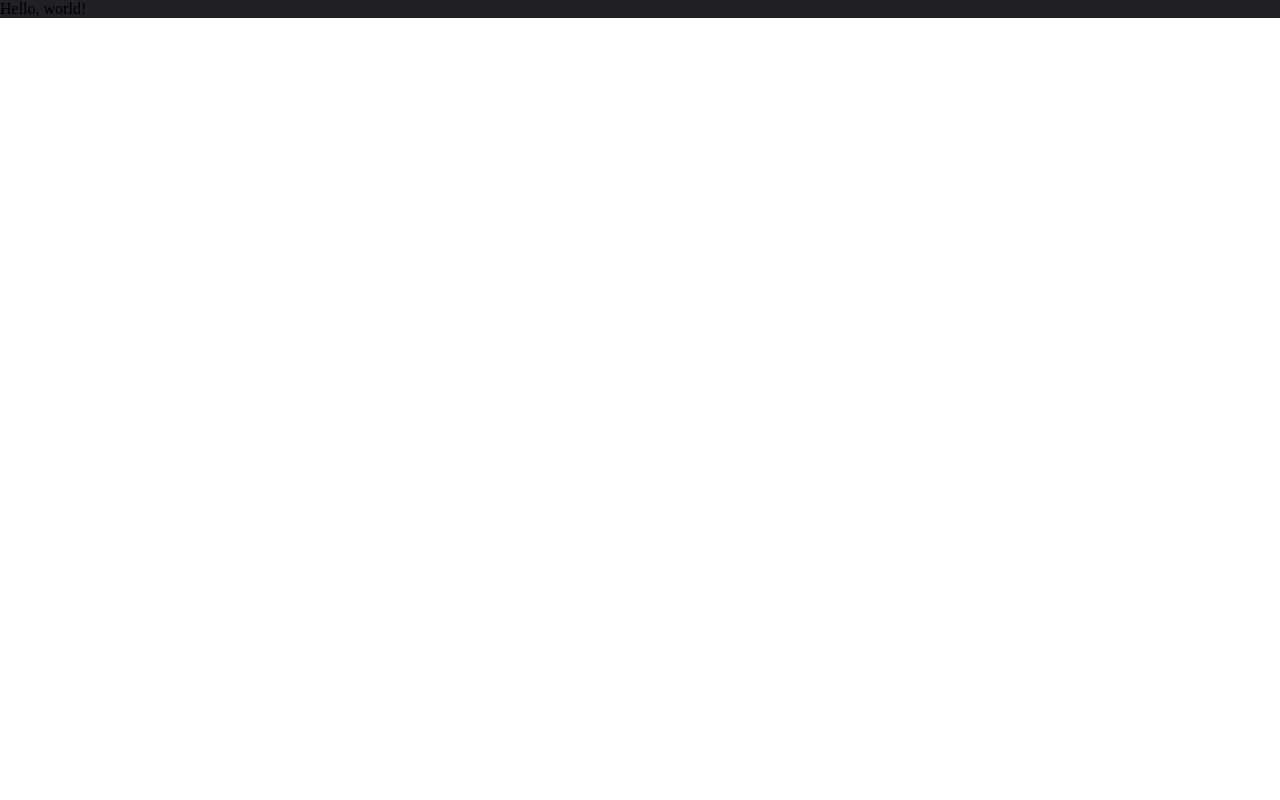
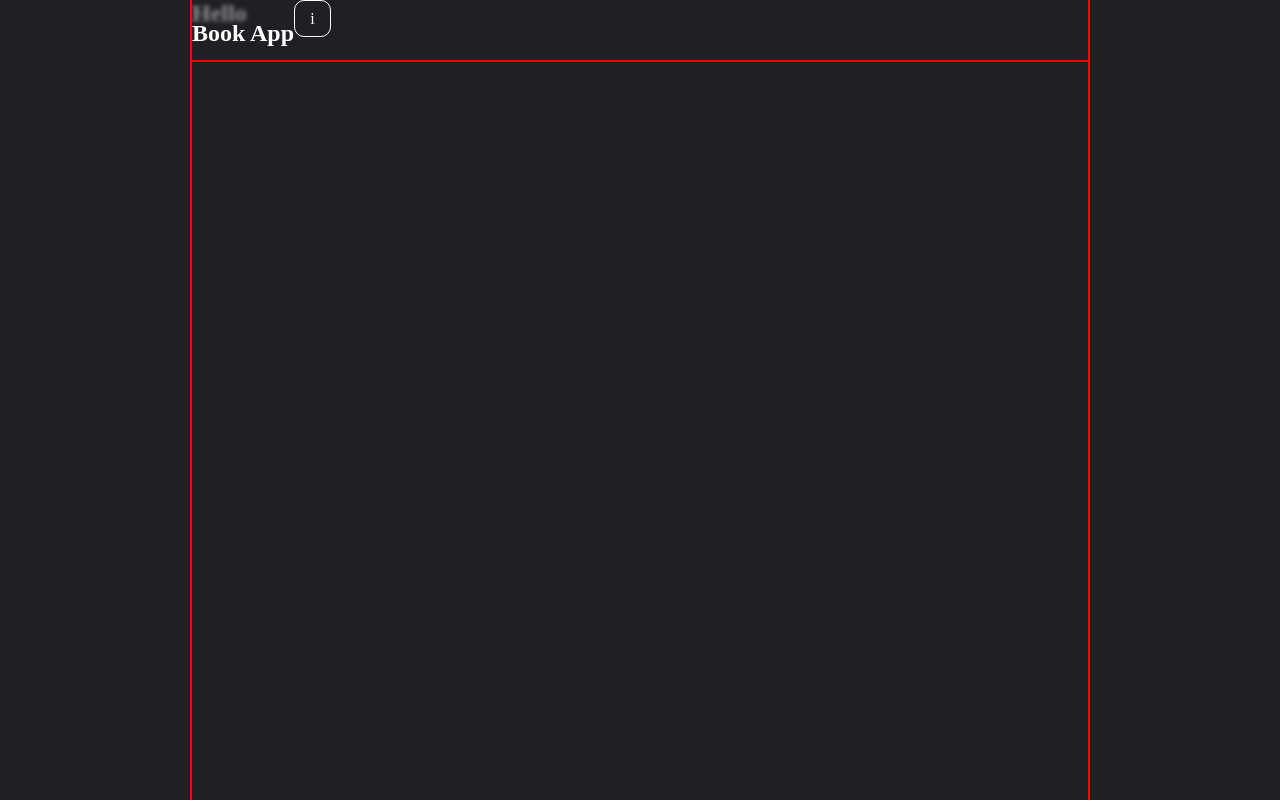
Before and after one commit to JoviRC/Control-Ingreso-React, a React (Create React App) app: page / in a window 1280 px wide. Built offline with nearby package versions, Linux system fonts and the light colour scheme.

Commit message:
nav-themes-icons-localStorage-breakePoints

```diff
--- a/package.json
+++ b/package.json
@@ -13,6 +13,7 @@
     "framer-motion": "^6.2.8",
     "react": "^17.0.2",
     "react-dom": "^17.0.2",
+    "react-icons": "^4.3.1",
     "react-router-dom": "^6.2.2",
     "react-scripts": "5.0.0",
     "styled-components": "^5.3.3",
--- /dev/null
+++ b/src/components/ButtonTheme.tsx
@@ -0,0 +1,22 @@
+import React from "react";
+import styled from "styled-components";
+import { BiMoon, BiSun } from "react-icons/bi";
+
+const ContainerIcon = styled.div`
+    display: flex;
+    justify-content: center;
+    align-items: center;
+    width: 35px;
+    height: 35px;
+    border-radius: 10px;
+    border: 1px solid ${(props) => props.theme.color.secundary};
+    background-color: ${(props) => props.theme.color.secundary};
+    outline: none;
+`;
+
+export const ButtonLight = () => {
+    return <ContainerIcon>x</ContainerIcon>;
+};
+export const ButtonDark = () => {
+    return <ContainerIcon>i</ContainerIcon>;
+};
--- a/src/components/NavBar.tsx
+++ b/src/components/NavBar.tsx
@@ -1,25 +1,58 @@
-import React, {memo,  useState } from "react";
-import styled, { ThemedStyledInterface } from "styled-components";
-import { Theme, lightTheme, darkTheme } from "../lib/Theme";
+import React, { memo } from "react";
+import styled from "styled-components";
+import { lightTheme, darkTheme } from "../lib/Theme";
+import { breakpoints } from "../lib/styledBreakPoints";
+import { ButtonDark, ButtonLight } from "../components/ButtonTheme";
 
-type NavBarProps = {
-    setTheme: React.Dispatch<React.SetStateAction<Theme>>;
-};
+const Nav = styled.nav`
+    overflow: hidden;
+    position: absolute;
+    margin: 0;
+    padding: 0;
+    background-color: ${(props) => props.theme.color.nav};
+    color: ${(props) => props.theme.color.secondary};
+    width: 70vw;
+    height: 60px;
+    outline: red 2px solid;
+    ${breakpoints("width", "vw", [{ 700: 95 }])};
+    backdrop-filter: blur(2px);
+`;
+const Box = styled.div`
+    display: flex;
+    flex-direction: row;
+`;
 
-function NavBar (props: any)  {
+function NavBar(props: any) {
     function setLightTheme() {
-        props.setTheme(lightTheme);
+        let themeMode = localStorage.getItem("theme");
+        if (themeMode === "dark" || themeMode === null) {
+            props.setTheme(lightTheme);
+            localStorage.setItem("theme", "light");
+        }
     }
     function setDarkTheme() {
-        props.setTheme(darkTheme);
+        let themeMode = localStorage.getItem("theme");
+        if (themeMode === "light" || themeMode === null) {
+            props.setTheme(darkTheme);
+            localStorage.setItem("theme", "dark");
+        }
     }
     return (
-        <div>
-            <h1>Book App</h1>
-            <button onClick={setLightTheme}>Light </button>
-            <button onClick={setDarkTheme}> Dark </button>
-        </div>
+        <Nav>
+            <Box>
+                <h1>Book App</h1>
+                {localStorage.getItem("theme") === "dark" ? (
+                    <div onClick={setLightTheme}>
+                        <ButtonLight />
+                    </div>
+                ) : (
+                    <div onClick={setDarkTheme}>
+                        <ButtonDark />
+                    </div>
+                )}
+            </Box>
+        </Nav>
     );
-};
+}
 
 export default memo(NavBar);
--- a/src/index.tsx
+++ b/src/index.tsx
@@ -1,4 +1,4 @@
-import React from "react";
+
 import ReactDOM from "react-dom";
 import { BrowserRouter } from "react-router-dom";
 import Router from "./lib/Routes";
--- a/src/lib/Routes.tsx
+++ b/src/lib/Routes.tsx
@@ -1,19 +1,38 @@
 import React from "react";
 import { Routes, Route } from "react-router-dom";
 import WebPage from "../pages";
-import { ThemeProvider } from "styled-components";
-import { darkTheme } from "../lib/Theme";
+import styled, { ThemeProvider } from "styled-components";
+import { darkTheme, lightTheme } from "../lib/Theme";
+import NavBar from "../components/NavBar";
 
 const Router = () => {
+    let themeMode = localStorage.getItem("theme");
+    const [theme, setTheme] = React.useState(
+        themeMode === "light" || null ? lightTheme : darkTheme
+    );
 
-    const [theme, setTheme] = React.useState(darkTheme);
+    const Container = styled.div`
+        background-color: ${(props) => props.theme.color.primary};
+        display: flex;
+        flex-direction: column;
+        align-items: center;
+        padding: 0;
+        margin: 0;
+        height: 100vh;
+        width: 100vw;
+        overflow-y: scroll;
+        overflow-x: hidden;
+    `;
 
     return (
         <>
             <ThemeProvider theme={theme}>
-            <Routes>
-                <Route path="/" element={<WebPage setTheme={setTheme} />} />
-            </Routes>
+                <Container>
+                    <NavBar setTheme={setTheme} />
+                    <Routes>
+                        <Route path="/" element={<WebPage />} />
+                    </Routes>
+                </Container>
             </ThemeProvider>
         </>
     );
--- a/src/lib/Theme.tsx
+++ b/src/lib/Theme.tsx
@@ -1,21 +1,12 @@
-// import React from "react";
 import baseStyled, { ThemedStyledInterface } from "styled-components";
 import "styled-components";
-
-// declare module 'styled-components' {
-//     export interface Theme {
-//         color: {
-//             primary: string,
-//             secondary: string,
-//             tertiary: string,
-//     }
-// }
 
 export const darkTheme = {
     color: {
         primary: "#202025",
         secondary: "#ffffff",
         tertiary: "#a4a4a4",
+        nav: "#20202580",
     },
 };
 
@@ -24,6 +15,7 @@ export const lightTheme: Theme = {
         primary: "#ffffff",
         secondary: "#202020",
         tertiary: "#a4a4a4",
+        nav: "#ffffff20",
     },
 };
 
--- /dev/null
+++ b/src/lib/styledBreakPoints.js
@@ -0,0 +1,21 @@
+import { css } from "styled-components";
+
+export const breakpoints = (
+    cssProp = "padding", // the CSS property to apply to the breakpoints
+    cssPropUnits = "px", // the units of the CSS property (can set equal to "" and apply units to values directly)
+    values = [], // array of objects, e.g. [{ 800: 60 }, ...] <-- 800 (key) = screen breakpoint, 60 (value) = CSS prop breakpoint
+    mediaQueryType = "max-width" // media query breakpoint type, i.e.: max-width, min-width, max-height, min-height
+) => {
+    const breakpointProps = values.reduce((mediaQueries, value) => {
+        const [screenBreakpoint, cssPropBreakpoint] = [
+            Object.keys(value)[0],
+            Object.values(value)[0],
+        ];
+        return (mediaQueries += `
+    @media screen and (${mediaQueryType}: ${screenBreakpoint}px) {
+      ${cssProp}: ${cssPropBreakpoint}${cssPropUnits};
+    }
+    `);
+    }, "");
+    return css([breakpointProps]);
+};
--- a/src/pages/index.tsx
+++ b/src/pages/index.tsx
@@ -1,14 +1,31 @@
 import React from "react";
 import styled from "styled-components";
+import { breakpoints } from "../lib/styledBreakPoints";
 
-const WebPage = ({setTheme}) => {
+const WebPage = () => {
     const Container = styled.div`
-        color: ${(props) => props.theme.color.secundary};
         background-color: ${(props) => props.theme.color.primary};
+        width: 70vw;
+        ${breakpoints("width", "vw", [{ 700: 95 }])};
+        height: auto;
+        outline: red 2px solid;
+
+    `;
+    const Titule = styled.h1`
+        margin: 0;
+        font-size: 1.5em;
+        color: ${(props) => props.theme.color.secondary};
+    `;
+    const Section = styled.section`
+        width: 100vw;
+        height: 110vh;
     `;
 
     return (
-            <Container>Hello, world!</Container>
+        <Container>
+            <Titule>Hello</Titule>
+            <Section/>
+        </Container>
     );
 };
 
```
Also changed, not shown: src/index.css (line endings or trailing spaces), 1 other file (tests, documents, lock files or other folders).
